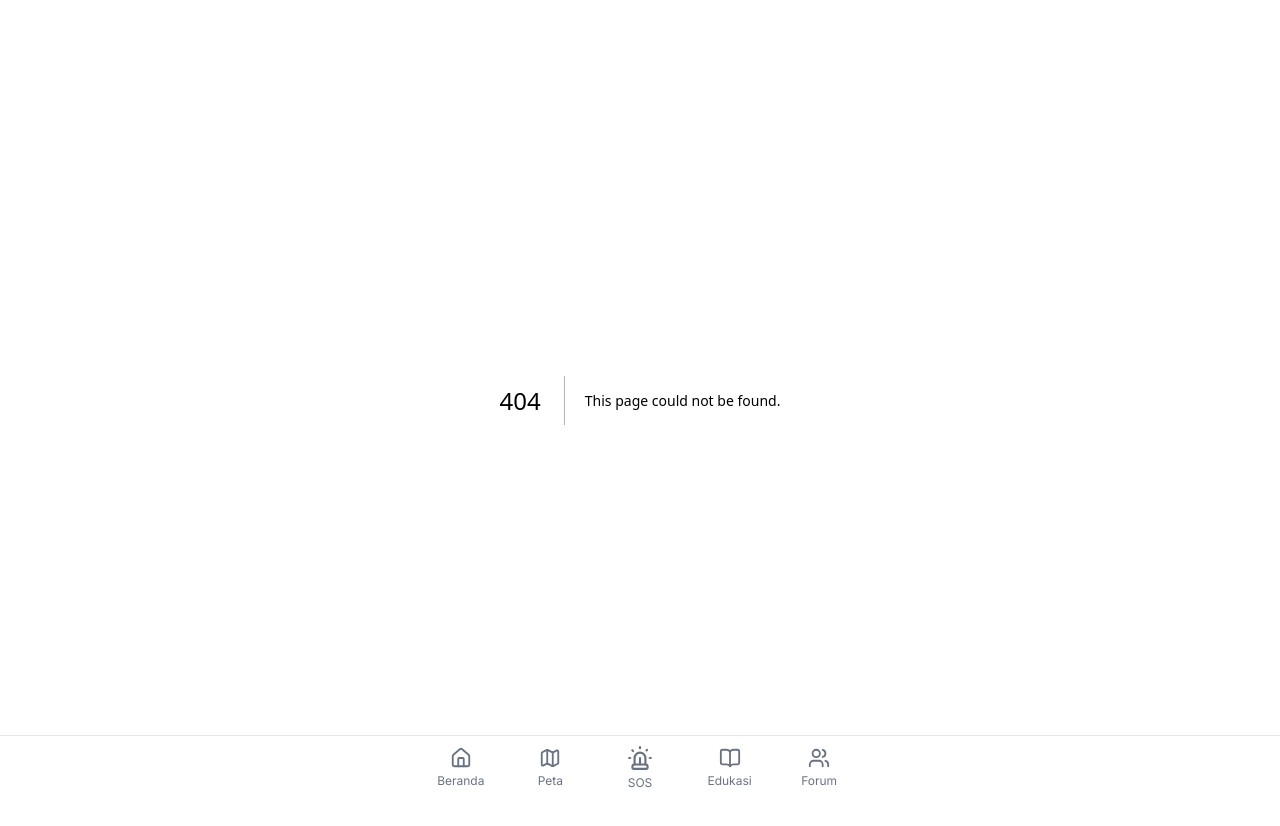
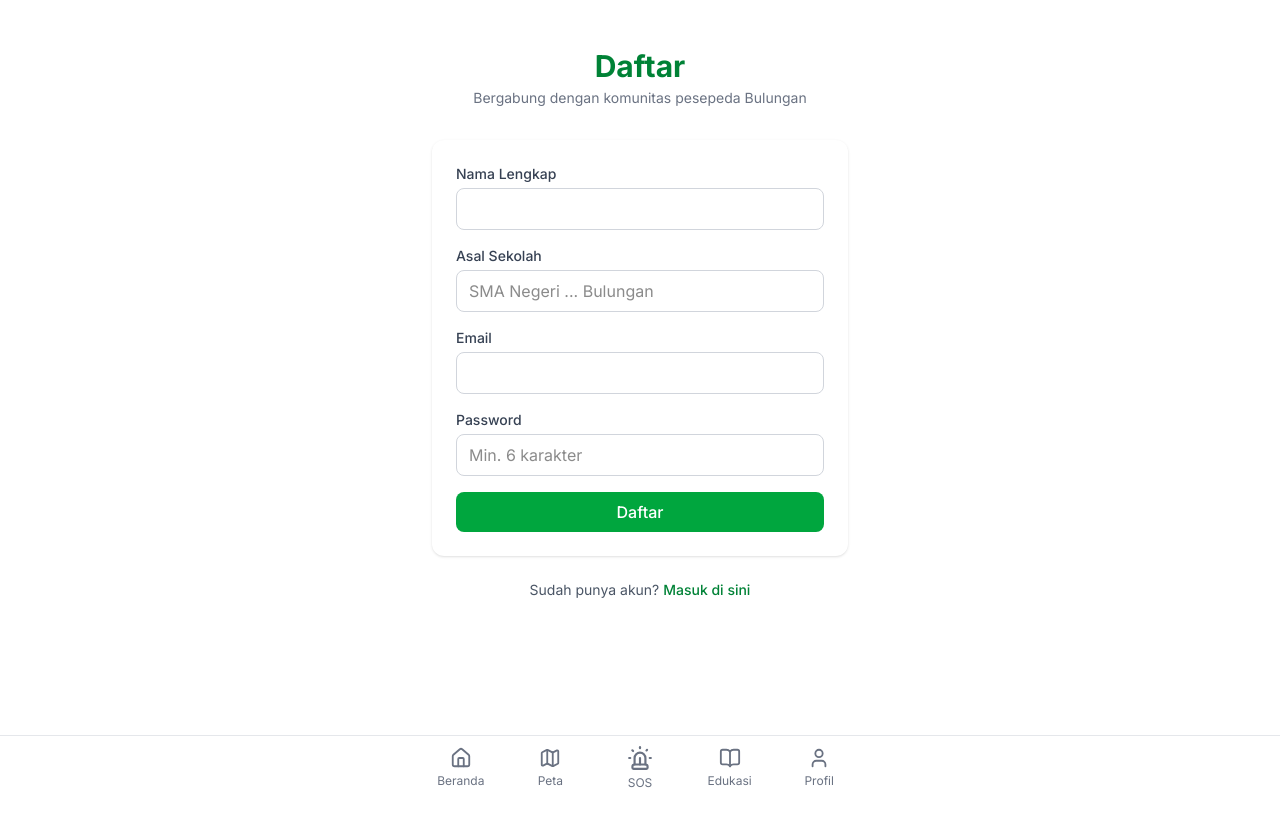
Before and after one commit to PIANOSEM2010/gass, a Next.js app: page /auth/register in a window 1280 px wide. Before the commit this address had no page. Shown: the top 826 px of the page. After the commit the page ends 800 px from the top, so only its background shows below. Built offline with nearby package versions, Linux system fonts and the light colour scheme.

Commit message:
Add auth: login, register, profile, callback

```diff
--- /dev/null
+++ b/src/app/auth/callback/route.ts
@@ -0,0 +1,13 @@
+import { createClient } from "@/lib/supabase/server";
+import { NextResponse } from "next/server";
+
+export async function GET(request: Request) {
+  const { searchParams, origin } = new URL(request.url);
+  const code = searchParams.get("code");
+
+  if (code) {
+    const supabase = await createClient();
+    await supabase.auth.exchangeCodeForSession(code);
+  }
+  return NextResponse.redirect(`${origin}/profil`);
+}
--- /dev/null
+++ b/src/app/auth/login/page.tsx
@@ -0,0 +1,75 @@
+"use client";
+import { useState } from "react";
+import { useRouter } from "next/navigation";
+import Link from "next/link";
+import { createClient } from "@/lib/supabase/client";
+
+export default function LoginPage() {
+  const router = useRouter();
+  const [email, setEmail] = useState("");
+  const [password, setPassword] = useState("");
+  const [loading, setLoading] = useState(false);
+  const [error, setError] = useState("");
+
+  async function handleLogin(e: React.FormEvent) {
+    e.preventDefault();
+    setLoading(true);
+    setError("");
+    const supabase = createClient();
+    const { error } = await supabase.auth.signInWithPassword({ email, password });
+    if (error) {
+      setError(error.message);
+      setLoading(false);
+    } else {
+      router.push("/profil");
+      router.refresh();
+    }
+  }
+
+  return (
+    <div className="px-4 pt-12 max-w-md mx-auto">
+      <h1 className="text-3xl font-bold text-green-700 text-center">Masuk</h1>
+      <p className="text-center text-gray-500 text-sm mt-1 mb-8">Selamat datang kembali di GASS</p>
+
+      <form onSubmit={handleLogin} className="bg-white rounded-xl p-6 shadow-sm space-y-4">
+        <div>
+          <label className="block text-sm font-medium text-gray-700 mb-1">Email</label>
+          <input
+            type="email"
+            required
+            value={email}
+            onChange={(e) => setEmail(e.target.value)}
+            className="w-full px-3 py-2 border border-gray-300 rounded-lg focus:outline-none focus:ring-2 focus:ring-green-500"
+            placeholder="kamu@email.com"
+          />
+        </div>
+        <div>
+          <label className="block text-sm font-medium text-gray-700 mb-1">Password</label>
+          <input
+            type="password"
+            required
+            value={password}
+            onChange={(e) => setPassword(e.target.value)}
+            className="w-full px-3 py-2 border border-gray-300 rounded-lg focus:outline-none focus:ring-2 focus:ring-green-500"
+            placeholder="Min. 6 karakter"
+          />
+        </div>
+        {error && <p className="text-red-600 text-sm">{error}</p>}
+        <button
+          type="submit"
+          disabled={loading}
+          className="w-full bg-green-600 text-white py-2 rounded-lg font-medium hover:bg-green-700 disabled:bg-gray-400"
+        >
+          {loading ? "Memproses..." : "Masuk"}
+        </button>
+      </form>
+
+      <p className="text-center text-sm text-gray-600 mt-6">
+        Belum punya akun?{" "}
+        <Link href="/auth/register" className="text-green-700 font-medium">
+          Daftar di sini
+        </Link>
+      </p>
+    </div>
+  );
+}
--- /dev/null
+++ b/src/app/auth/register/page.tsx
@@ -0,0 +1,119 @@
+"use client";
+import { useState } from "react";
+import Link from "next/link";
+import { createClient } from "@/lib/supabase/client";
+
+export default function RegisterPage() {
+  const [fullName, setFullName] = useState("");
+  const [email, setEmail] = useState("");
+  const [password, setPassword] = useState("");
+  const [school, setSchool] = useState("");
+  const [loading, setLoading] = useState(false);
+  const [error, setError] = useState("");
+  const [success, setSuccess] = useState(false);
+
+  async function handleRegister(e: React.FormEvent) {
+    e.preventDefault();
+    setLoading(true);
+    setError("");
+    const supabase = createClient();
+    const { error } = await supabase.auth.signUp({
+      email,
+      password,
+      options: {
+        data: { full_name: fullName, school },
+        emailRedirectTo: `${window.location.origin}/auth/callback`,
+      },
+    });
+    if (error) {
+      setError(error.message);
+      setLoading(false);
+    } else {
+      setSuccess(true);
+      setLoading(false);
+    }
+  }
+
+  if (success) {
+    return (
+      <div className="px-4 pt-12 max-w-md mx-auto">
+        <div className="bg-green-50 border border-green-200 rounded-xl p-6 text-center">
+          <h2 className="text-xl font-bold text-green-800 mb-2">Pendaftaran berhasil!</h2>
+          <p className="text-sm text-green-700">
+            Cek email kamu di <strong>{email}</strong> untuk link konfirmasi. Setelah klik link, kamu bisa masuk.
+          </p>
+          <Link href="/auth/login" className="inline-block mt-4 text-green-700 font-medium underline">
+            Ke halaman masuk
+          </Link>
+        </div>
+      </div>
+    );
+  }
+
+  return (
+    <div className="px-4 pt-12 max-w-md mx-auto">
+      <h1 className="text-3xl font-bold text-green-700 text-center">Daftar</h1>
+      <p className="text-center text-gray-500 text-sm mt-1 mb-8">Bergabung dengan komunitas pesepeda Bulungan</p>
+
+      <form onSubmit={handleRegister} className="bg-white rounded-xl p-6 shadow-sm space-y-4">
+        <div>
+          <label className="block text-sm font-medium text-gray-700 mb-1">Nama Lengkap</label>
+          <input
+            type="text"
+            required
+            value={fullName}
+            onChange={(e) => setFullName(e.target.value)}
+            className="w-full px-3 py-2 border border-gray-300 rounded-lg focus:outline-none focus:ring-2 focus:ring-green-500"
+          />
+        </div>
+        <div>
+          <label className="block text-sm font-medium text-gray-700 mb-1">Asal Sekolah</label>
+          <input
+            type="text"
+            value={school}
+            onChange={(e) => setSchool(e.target.value)}
+            className="w-full px-3 py-2 border border-gray-300 rounded-lg focus:outline-none focus:ring-2 focus:ring-green-500"
+            placeholder="SMA Negeri ... Bulungan"
+          />
+        </div>
+        <div>
+          <label className="block text-sm font-medium text-gray-700 mb-1">Email</label>
+          <input
+            type="email"
+            required
+            value={email}
+            onChange={(e) => setEmail(e.target.value)}
+            className="w-full px-3 py-2 border border-gray-300 rounded-lg focus:outline-none focus:ring-2 focus:ring-green-500"
+          />
+        </div>
+        <div>
+          <label className="block text-sm font-medium text-gray-700 mb-1">Password</label>
+          <input
+            type="password"
+            required
+            minLength={6}
+            value={password}
+            onChange={(e) => setPassword(e.target.value)}
+            className="w-full px-3 py-2 border border-gray-300 rounded-lg focus:outline-none focus:ring-2 focus:ring-green-500"
+            placeholder="Min. 6 karakter"
+          />
+        </div>
+        {error && <p className="text-red-600 text-sm">{error}</p>}
+        <button
+          type="submit"
+          disabled={loading}
+          className="w-full bg-green-600 text-white py-2 rounded-lg font-medium hover:bg-green-700 disabled:bg-gray-400"
+        >
+          {loading ? "Memproses..." : "Daftar"}
+        </button>
+      </form>
+
+      <p className="text-center text-sm text-gray-600 mt-6">
+        Sudah punya akun?{" "}
+        <Link href="/auth/login" className="text-green-700 font-medium">
+          Masuk di sini
+        </Link>
+      </p>
+    </div>
+  );
+}
--- /dev/null
+++ b/src/app/profil/logout-button.tsx
@@ -0,0 +1,23 @@
+"use client";
+import { useRouter } from "next/navigation";
+import { createClient } from "@/lib/supabase/client";
+
+export default function LogoutButton() {
+  const router = useRouter();
+
+  async function handleLogout() {
+    const supabase = createClient();
+    await supabase.auth.signOut();
+    router.push("/");
+    router.refresh();
+  }
+
+  return (
+    <button
+      onClick={handleLogout}
+      className="w-full mt-6 bg-red-600 text-white py-2 rounded-lg font-medium hover:bg-red-700"
+    >
+      Keluar
+    </button>
+  );
+}
--- /dev/null
+++ b/src/app/profil/page.tsx
@@ -0,0 +1,49 @@
+import { createClient } from "@/lib/supabase/server";
+import { redirect } from "next/navigation";
+import LogoutButton from "./logout-button";
+
+export default async function ProfilPage() {
+  const supabase = await createClient();
+  const { data: { user } } = await supabase.auth.getUser();
+
+  if (!user) {
+    redirect("/auth/login");
+  }
+
+  const { data: profile } = await supabase
+    .from("profiles")
+    .select("*")
+    .eq("id", user.id)
+    .single();
+
+  return (
+    <div className="px-4 pt-8 max-w-md mx-auto">
+      <h1 className="text-2xl font-bold text-gray-900 mb-6">Profil Saya</h1>
+
+      <div className="bg-white rounded-xl p-6 shadow-sm space-y-4">
+        <div>
+          <p className="text-xs text-gray-500">Nama Lengkap</p>
+          <p className="font-medium">{profile?.full_name || "—"}</p>
+        </div>
+        <div>
+          <p className="text-xs text-gray-500">Email</p>
+          <p className="font-medium">{user.email}</p>
+        </div>
+        <div>
+          <p className="text-xs text-gray-500">Asal Sekolah</p>
+          <p className="font-medium">{profile?.school || "—"}</p>
+        </div>
+        <div>
+          <p className="text-xs text-gray-500">Bergabung sejak</p>
+          <p className="font-medium">
+            {new Date(profile?.created_at || user.created_at).toLocaleDateString("id-ID", {
+              day: "numeric", month: "long", year: "numeric"
+            })}
+          </p>
+        </div>
+      </div>
+
+      <LogoutButton />
+    </div>
+  );
+}
--- a/src/components/navbar.tsx
+++ b/src/components/navbar.tsx
@@ -1,14 +1,14 @@
 "use client";
 import Link from "next/link";
 import { usePathname } from "next/navigation";
-import { Home, Map, Siren, BookOpen, Users } from "lucide-react";
+import { Home, Map, Siren, BookOpen, Users, User } from "lucide-react";
 
 const nav = [
   { href: "/", label: "Beranda", icon: Home },
   { href: "/peta", label: "Peta", icon: Map },
   { href: "/sos", label: "SOS", icon: Siren },
   { href: "/edukasi", label: "Edukasi", icon: BookOpen },
-  { href: "/forum", label: "Forum", icon: Users },
+  { href: "/profil", label: "Profil", icon: User },
 ];
 
 export default function Navbar() {
```
